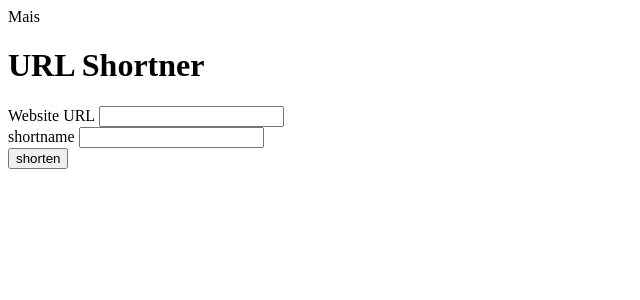
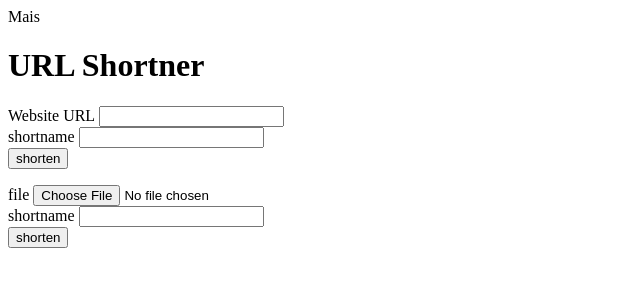
Before and after one commit to maisam2004/url-shortner, a Flask app: page / in a window 1280 px wide. Shown: the top 300 px of the page, without its empty margins (0-640 px from the left). Run offline with Flask 3, Linux system fonts and the light colour scheme.

Commit message:
Add request.files and save

```diff
--- a/app.py
+++ b/app.py
@@ -1,6 +1,7 @@
 from flask import Flask, render_template, request, redirect, url_for, flash
 import json
 import os.path
+from werkzeug.utils import secure_filename
 
 app = Flask(__name__)
 app.secret_key = "ksdjflakjdflksjfll"
@@ -29,11 +30,17 @@ def your_url():  # sourcery skip: merge-dict-assign
         with open("ursls.json") as jfile:
             url = json.load(jfile)
 
-    if request.form["code"] in url.keys():
+    if request.form["code"] in url.keys():  # created dictionary
         flash("the shortname already been taken.")
         return redirect(url_for("home"))
+    if "url" in request.form.keys():
+        url[request.form["code"]] = {"url": request.form["url"]}
+    else:
+        f = request.files["file"]
+        full_name = request.form["code"] + secure_filename(f.filename)
+        f.save("E:\\learned\\flask_linkedin\\url-shortner\\app.py\\" + full_name)
+        url[request.form["code"]] = {"file": full_name}
 
-    url[request.form["code"]] = {"url": request.form["url"]}
     with open("ursls.json", "w") as jfile:
         json.dump(url, jfile)
 
@@ -43,6 +50,8 @@ def your_url():  # sourcery skip: merge-dict-assign
     # but if it is only redirect need to giv app.route slash item>> '/'
 
 
+# E:\\learned\\flask_linkedin\\url-shortner\\app.py
+
 # redirect to rout app
 # redirect("/")  redirect to rout app
 
--- a/templates/home.html
+++ b/templates/home.html
@@ -14,3 +14,13 @@
   <br />
   <input type="submit" value="shorten" />
 </form>
+
+<form action="yoururl" method="POST" enctype="multipart/form-data">
+  <label for="file">file</label>
+  <input type="file" name="file" id="file" required />
+  <br />
+  <label for="code">shortname</label>
+  <input type="text" name="code" id="code" required />
+  <br />
+  <input type="submit" value="shorten" />
+</form>
--- a/ursls.json
+++ b/ursls.json
@@ -1 +1 @@
-{"hotukdeal": {"url": "https://hotukdeals.com"}, "hotukdeals": {"url": "https://hotukdeals.com"}}
+{"hotukdeal": {"url": "https://hotukdeals.com"}, "hotukdeals": {"url": "https://hotukdeals.com"}, "yahoo": {"url": "https://yahoo.com"}}
```
